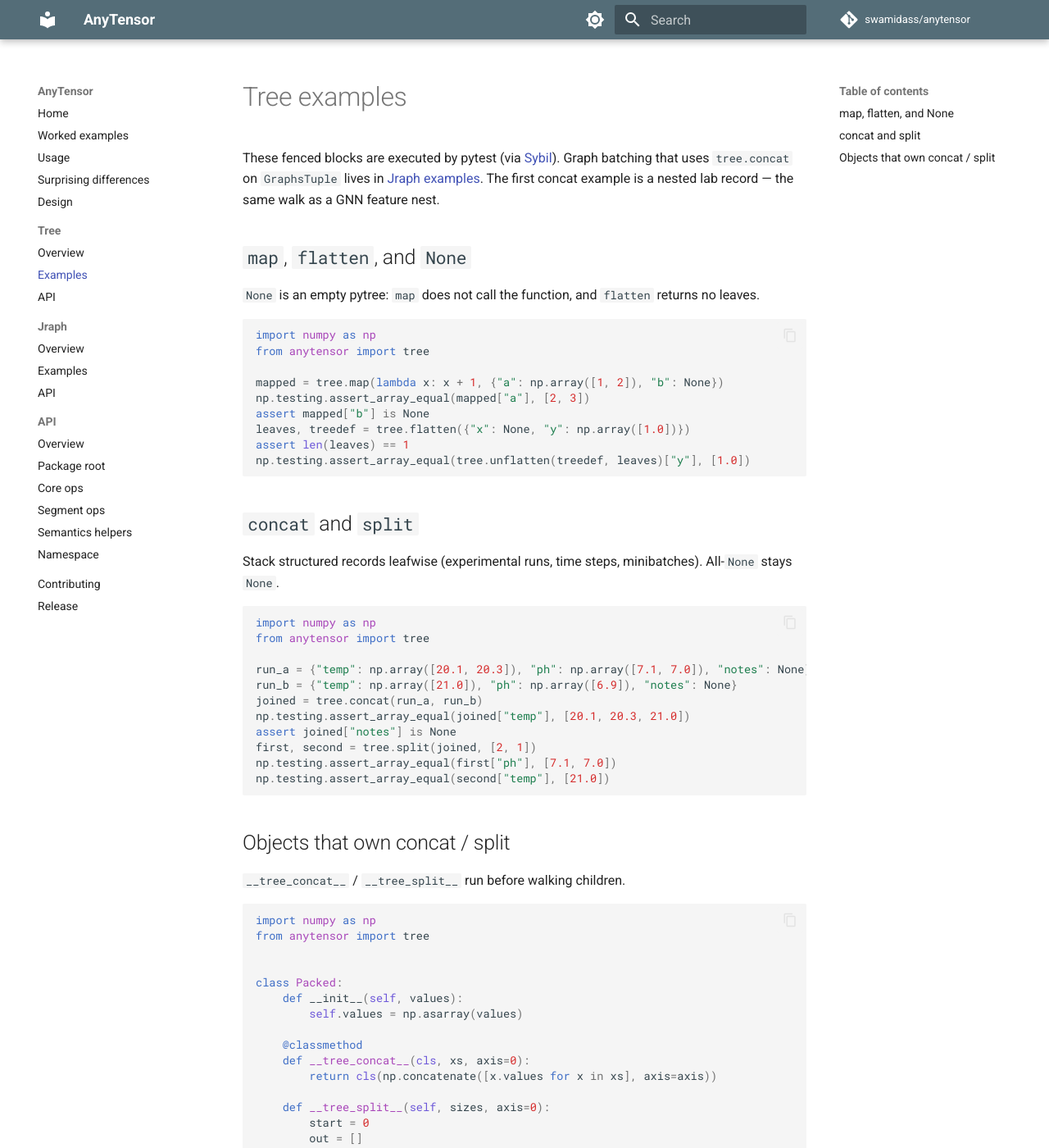
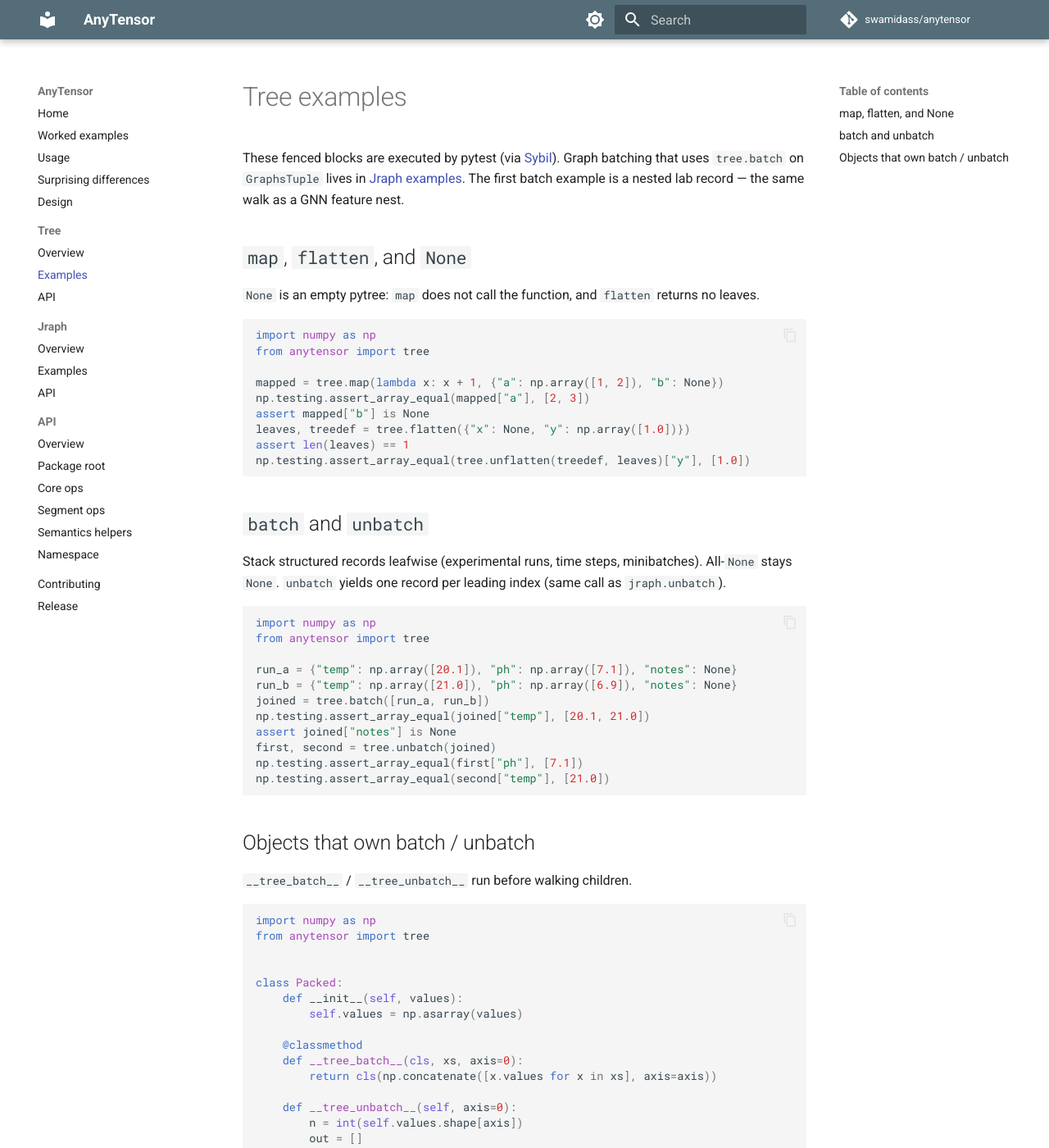
Before and after one commit to swamidass/anytensor, an MkDocs documentation site: the page built from docs/tree/examples.md, in a window 1280 px wide and 1400 px high. Shown: the whole window at 82% size. Built offline with MkDocs 1.6.1 and Material for MkDocs 9.7.7, drawn with Linux system fonts in a browser that asks for light colours; comment, search, counter and statistics services are not loaded; some of the changed text lies outside the part shown.

Commit message:
Make jraph.batch/unbatch the same functions as tree.batch/unbatch.
Drop tree.concat/split. GraphsTuple owns sender offsets via
__tree_batch__/__tree_unbatch__; unbatch takes no sizes. Generic pytrees
and objects with the same magic methods work through the same API.

Co-authored-by: swamidass <swamidass@users.noreply.github.com>

````diff
--- a/docs/tree/examples.md
+++ b/docs/tree/examples.md
@@ -1,9 +1,9 @@
 # Tree examples
 
 These fenced blocks are executed by pytest (via
-[Sybil](https://sybil.readthedocs.io/)). Graph batching that uses `tree.concat`
+[Sybil](https://sybil.readthedocs.io/)). Graph batching that uses `tree.batch`
 on `GraphsTuple` lives in [Jraph examples](../jraph/examples.md). The first
-concat example is a nested lab record — the same walk as a GNN feature nest.
+batch example is a nested lab record — the same walk as a GNN feature nest.
 
 ## `map`, `flatten`, and `None`
 
@@ -22,28 +22,29 @@ assert len(leaves) == 1
 np.testing.assert_array_equal(tree.unflatten(treedef, leaves)["y"], [1.0])
 ```
 
-## `concat` and `split`
+## `batch` and `unbatch`
 
 Stack structured records leafwise (experimental runs, time steps, minibatches).
-All-`None` stays `None`.
+All-`None` stays `None`. `unbatch` yields one record per leading index (same
+call as `jraph.unbatch`).
 
 ```python
 import numpy as np
 from anytensor import tree
 
-run_a = {"temp": np.array([20.1, 20.3]), "ph": np.array([7.1, 7.0]), "notes": None}
+run_a = {"temp": np.array([20.1]), "ph": np.array([7.1]), "notes": None}
 run_b = {"temp": np.array([21.0]), "ph": np.array([6.9]), "notes": None}
-joined = tree.concat(run_a, run_b)
-np.testing.assert_array_equal(joined["temp"], [20.1, 20.3, 21.0])
+joined = tree.batch([run_a, run_b])
+np.testing.assert_array_equal(joined["temp"], [20.1, 21.0])
 assert joined["notes"] is None
-first, second = tree.split(joined, [2, 1])
-np.testing.assert_array_equal(first["ph"], [7.1, 7.0])
+first, second = tree.unbatch(joined)
+np.testing.assert_array_equal(first["ph"], [7.1])
 np.testing.assert_array_equal(second["temp"], [21.0])
 ```
 
-## Objects that own concat / split
+## Objects that own batch / unbatch
 
-`__tree_concat__` / `__tree_split__` run before walking children.
+`__tree_batch__` / `__tree_unbatch__` run before walking children.
 
 ```python
 import numpy as np
@@ -55,23 +56,22 @@ class Packed:
         self.values = np.asarray(values)
 
     @classmethod
-    def __tree_concat__(cls, xs, axis=0):
+    def __tree_batch__(cls, xs, axis=0):
         return cls(np.concatenate([x.values for x in xs], axis=axis))
 
-    def __tree_split__(self, sizes, axis=0):
-        start = 0
+    def __tree_unbatch__(self, axis=0):
+        n = int(self.values.shape[axis])
         out = []
-        for n in sizes:
+        for i in range(n):
             sl = [slice(None)] * self.values.ndim
-            sl[axis] = slice(start, start + n)
+            sl[axis] = slice(i, i + 1)
             out.append(Packed(self.values[tuple(sl)]))
-            start += n
         return out
 
 
-joined = tree.concat(Packed([[1.0, 2.0]]), Packed([[3.0, 4.0]]))
+joined = tree.batch([Packed([[1.0, 2.0]]), Packed([[3.0, 4.0]])])
 assert isinstance(joined, Packed)
 np.testing.assert_array_equal(joined.values, [[1.0, 2.0], [3.0, 4.0]])
-a, b = tree.split(joined, [1, 1])
+a, b = tree.unbatch(joined)
 np.testing.assert_array_equal(a.values, [[1.0, 2.0]])
 ```
````
Also changed, not shown: LOG.md (+3 -1 lines), changelog.d/jraph.added.md (+9 -7 lines), docs/jraph/examples.md (+8 -6 lines), docs/jraph/index.md (+5 -7 lines), docs/tree/index.md (+19 -15 lines), 6 other files.
